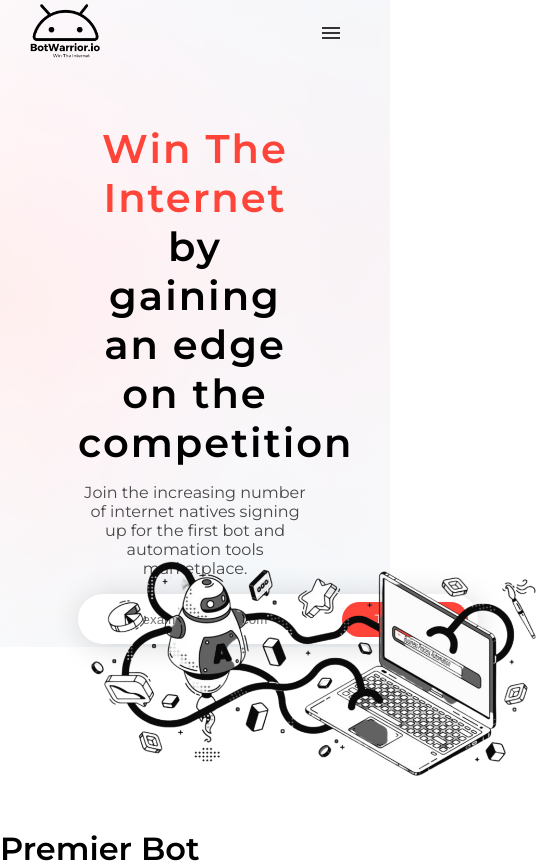
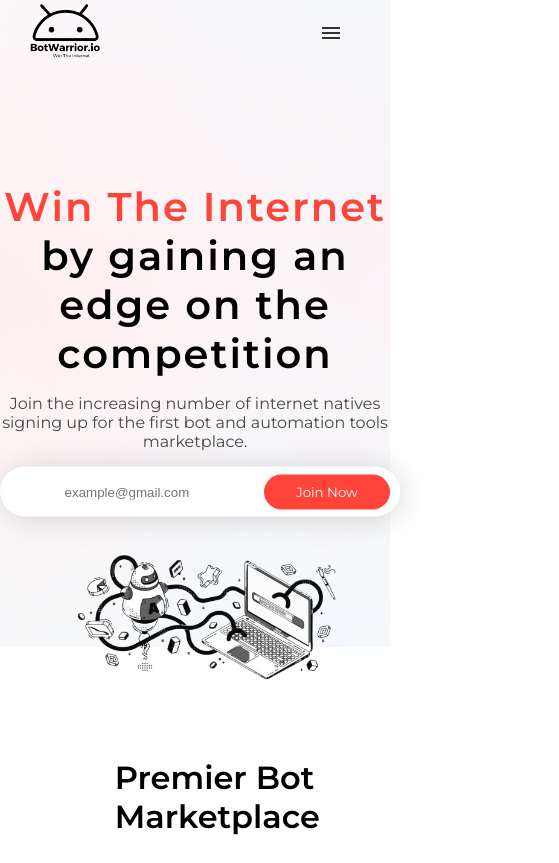
Before and after one commit to ericlam1114/botwarrior.io-landing-page, a React (Create React App) app: page / in a window 390 px wide. Shown: the top 863 px of the page, 559 px wide, since content can reach past the window. Built offline with nearby package versions, Linux system fonts and the light colour scheme.

Commit message:
mobile corrected

```diff
--- a/package.json
+++ b/package.json
@@ -12,6 +12,7 @@
     "react": "^18.0.0",
     "react-anchor-link-smooth-scroll": "^1.0.12",
     "react-dom": "^18.0.0",
+    "react-router-dom": "^6.3.0",
     "react-scripts": "5.0.1",
     "styled-components": "^5.3.5",
     "web-vitals": "^2.1.4"
--- a/src/App.js
+++ b/src/App.js
@@ -1,25 +1,24 @@
-import React from 'react';
-import Header from './Components/Header';
-import Feature from './Components/Feature';
-import About from './Components/About';
+import React from "react";
+
+import Header from "./Components/Header";
+import Feature from "./Components/Feature";
+// import About from "./Components/About";
 // import Presentation from './Components/Presentation';
-import aboutimage from './images/about.png';
-import aboutimage1 from './images/download.png';
-import Contact from './Components/Contact';
-import Footer from './Components/Footer';
+// import aboutimage from "./images/about.png";
+// import aboutimage1 from "./images/download.png";
+import Contact from "./Components/Contact";
+import Footer from "./Components/Footer";
 
-
-
-function App() {
+function App(ƒ) {
   return (
     <div className="App">
- <Header id='home'/>
- <Feature id='features'/>
- {/* <About image={aboutimage} title="Comes With All You Need For Daily Life" button="Get The App"/> */}
- <Contact id='about'/>
- {/* <Presentation/> */}
- {/* <About image={aboutimage1} title="Download and Get the App Now" button="Download"/> */}
- <Footer/>
+      <Header id="home" />
+
+      <Feature />
+
+      <Contact />
+
+      <Footer />
     </div>
   );
 }
--- a/src/Components/Navbar.jsx
+++ b/src/Components/Navbar.jsx
@@ -20,7 +20,7 @@ const Navbar = () => {
     window.addEventListener('scroll', changeBackground);
 
     return (
-        <nav className={nav ? 'nav active' : 'nav'}>
+        <nav id="theNav" className={nav ? 'nav active' : 'nav'}>
             <a href="#" className="logo">
 
                 <img src={logo} alt="" />
@@ -34,7 +34,7 @@ const Navbar = () => {
                 <li><a href='/'>Home</a></li>
                 <li><a href='/Features'>Features</a></li>
                 <li><a href='/About'>About</a></li>
-                <li><a href='/Waitlist'>Waitlist</a></li>
+                <li><a href='/'>Waitlist</a></li>
                 {/* <li><a href='#'>Download</a></li> */}
             </ul>
         </nav>
--- a/src/index.css
+++ b/src/index.css
@@ -603,9 +603,32 @@ nav .menu-btn,
     display: block;
   }
 }
-@media (max-width: 400px) {
+@media (max-width: 414px) {
   .s-box {
     width: 100%;
     height: 400px;
   }
+  .logoToo img{
+    position: absolute;
+    margin-top: 10px;
+    padding-right: 100px;
+    justify-content: center;
+    align-items: center;
+    width: 100vw;
+  }
+  .name{
+    padding-bottom: 70px;
+    width: 100vw;
+  }
+  body{
+    width: 100vw;
+  }
+  #theNav{
+    width: 100vw;
+  }
+  .nameToo{
+    width: 95vw;
+    margin-left: 210px;
+    margin-top: -50px;
+  }
 }
```
Also changed, not shown: src/Components/Feature.jsx (+6 -5 lines), src/index.js (+5 -5 lines), 2 other files (tests, documents, lock files or other folders).
